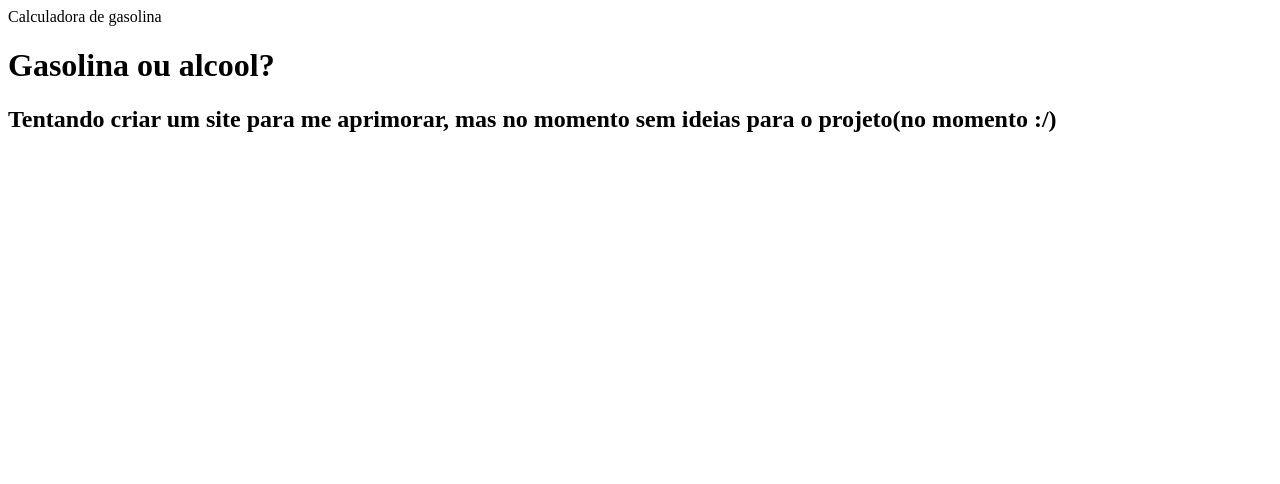
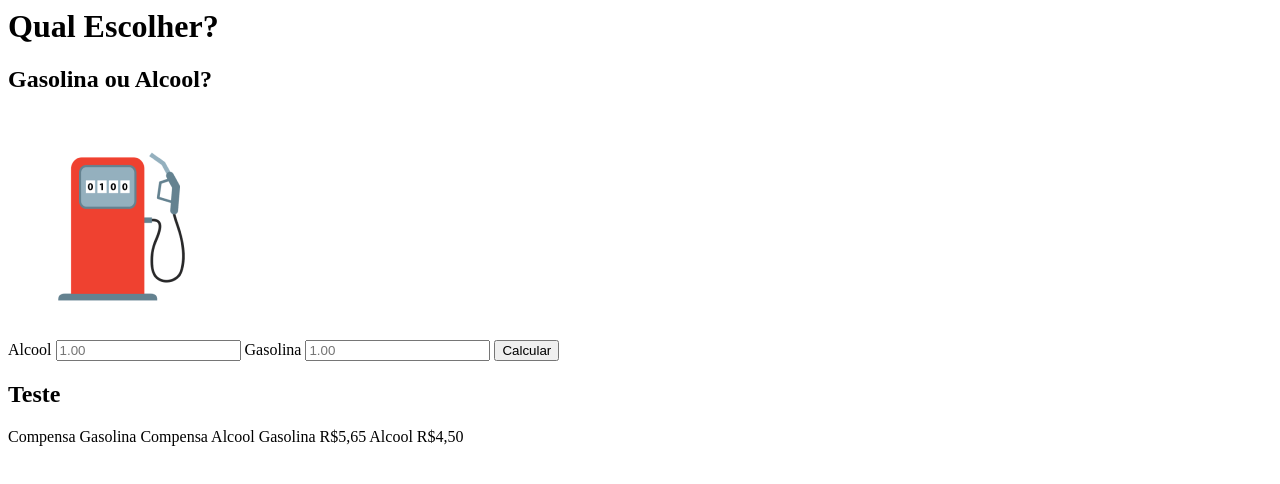
Before and after one commit to AndreyBrincker/Site, a plain HTML site: page index.html in a window 1280 px wide. Drawn offline with Linux system fonts and the light colour scheme.

Commit message:
Site gasolina ou alcool v2
Alterações na index html

```diff
--- a/index.html
+++ b/index.html
@@ -1,19 +1,44 @@
-<!DOCTYPE html>
 <html lang="pt-br">
-<head>
-    <meta charset="UTF-8">
-    <meta http-equiv="X-UA-Compatible" content="IE=edge">
-    <meta name="viewport" content="width=device-width, initial-scale=1.0">
-    <meta name="viewport" content="Calculadora da gasolina ou alcool"
-    <title>Calculadora de gasolina</title>
+    <head>
+        <meta charset="UTF-8">
+        <meta http-equiv="X-UA-Compatible" content="IE=edge">
+        <meta name="viewport" content="width=device-width, initial-scale=1.0">
+        <meta name="viewport" content="Calculadora da gasolina ou alcool">
+        <title>Calculadora de gasolina</title>
+        <!DOCTYPE html>
 
 </head>
 
 <body>
+    <main>
+        <h1>Qual Escolher?</h1>
+        <h2>Gasolina ou Alcool?</h2>
+        <img src="./img/logo.png" alt="logo da calculadora"/>
 
-    <h1>Gasolina ou alcool? </h1>
+        <form>
+            <label>Alcool </label>
 
-    <h2>Tentando criar um site para me aprimorar, mas no momento sem ideias para o projeto(no momento :/)</h2>
+                <input type="number" placeholder="1.00" min="1" step="0.01" required>
+
+            <label>Gasolina</label>
+
+                <input type="number" placeholder="1.00" min="1" step="0.01" required>
+
+                <input type="submit" value="Calcular">
+        </form>
+
+        <section>
+
+            <h1>Teste</h1>
+            <span>Compensa Gasolina</span>
+            <span>Compensa Alcool</span>
+
+            <span>Gasolina R$5,65</span>
+            <span>Alcool R$4,50</span>
+
+        </section>
+
+    </main>
 
 </body>
 </html>
```
Also changed, not shown: img/info.png (added), img/logo.png (added).
